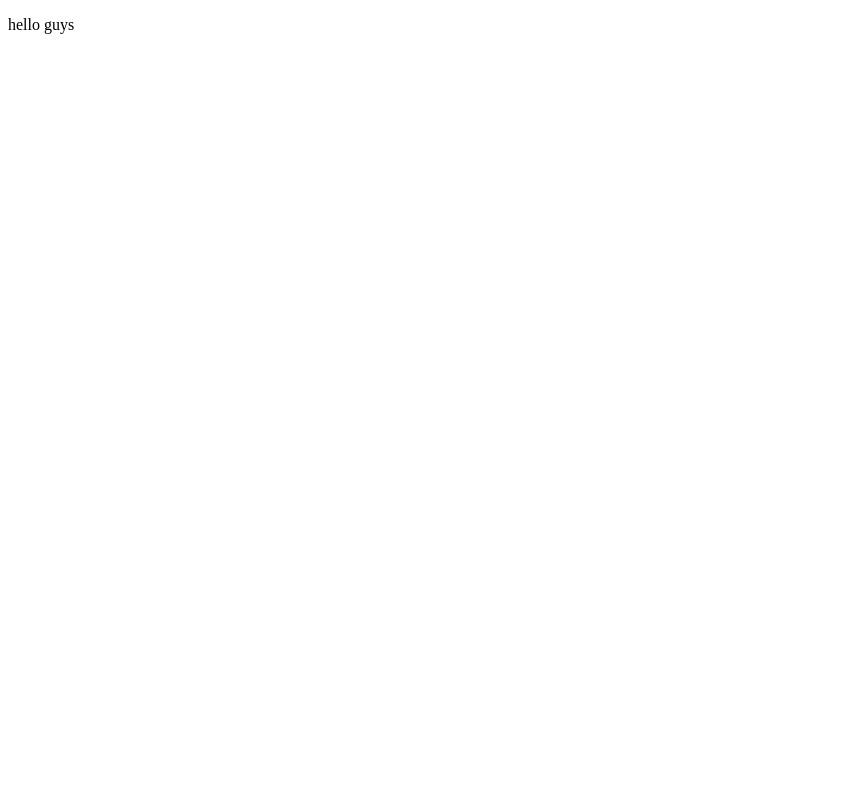
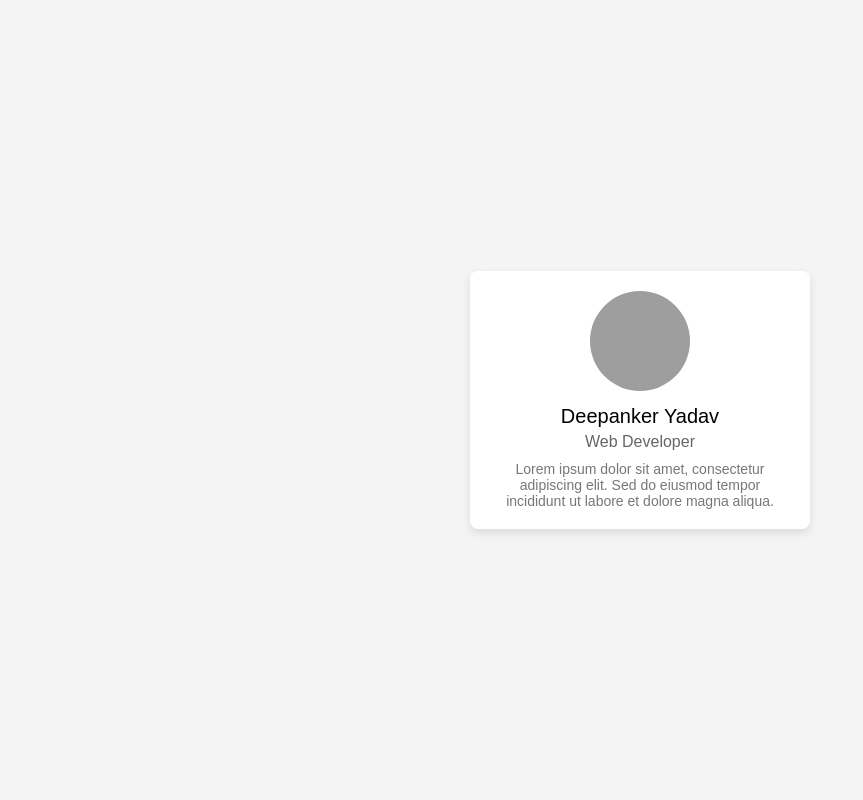
Before and after one commit to Deepanker005/Profile_Card, a Django app: page / in a window 1280 px wide. Before the commit the part shown is almost empty. Shown: the whole page, without its empty margins (0-863 px from the left). Run offline with Django 5.2, Linux system fonts and the light colour scheme; grey boxes are pictures that could not be loaded.

Commit message:
Structure Designed

```diff
--- a/profilecard/templates/index.html
+++ b/profilecard/templates/index.html
@@ -3,9 +3,54 @@
 <head>
     <meta charset="UTF-8">
     <meta name="viewport" content="width=device-width, initial-scale=1.0">
-    <title>Document</title>
+    <title>Profile Card</title>
+    <style>
+        body {
+            font-family: Arial, sans-serif;
+            background-color: #f4f4f4;
+            margin: 0;
+            padding: 0;
+            display: flex;
+            justify-content: center;
+            align-items: center;
+            height: 100vh;
+        }
+        .card {
+            background-color: #fff;
+            border-radius: 8px;
+            box-shadow: 0 4px 8px rgba(0, 0, 0, 0.1);
+            padding: 20px;
+            text-align: center;
+            width: 300px;
+        }
+        .profile-pic {
+            width: 100px;
+            height: 100px;
+            border-radius: 50%;
+            object-fit: cover;
+            margin-bottom: 10px;
+        }
+        .name {
+            font-size: 20px;
+            margin-bottom: 5px;
+        }
+        .job-title {
+            font-size: 16px;
+            color: #666;
+            margin-bottom: 10px;
+        }
+        .bio {
+            font-size: 14px;
+            color: #777;
+        }
+    </style>
 </head>
 <body>
-<p>hello guys</p>
+    <div class="card">
+        <img class="profile-pic" src="C:\Users\abhi_deepu\OneDrive\Desktop\Practice Projects\Profile_card\profilecard\templates\ldap.jpg" alt="Profile Picture">
+        <div class="name">Deepanker Yadav</div>
+        <div class="job-title">Web Developer</div>
+        <div class="bio">Lorem ipsum dolor sit amet, consectetur adipiscing elit. Sed do eiusmod tempor incididunt ut labore et dolore magna aliqua.</div>
+    </div>
 </body>
 </html>
```
